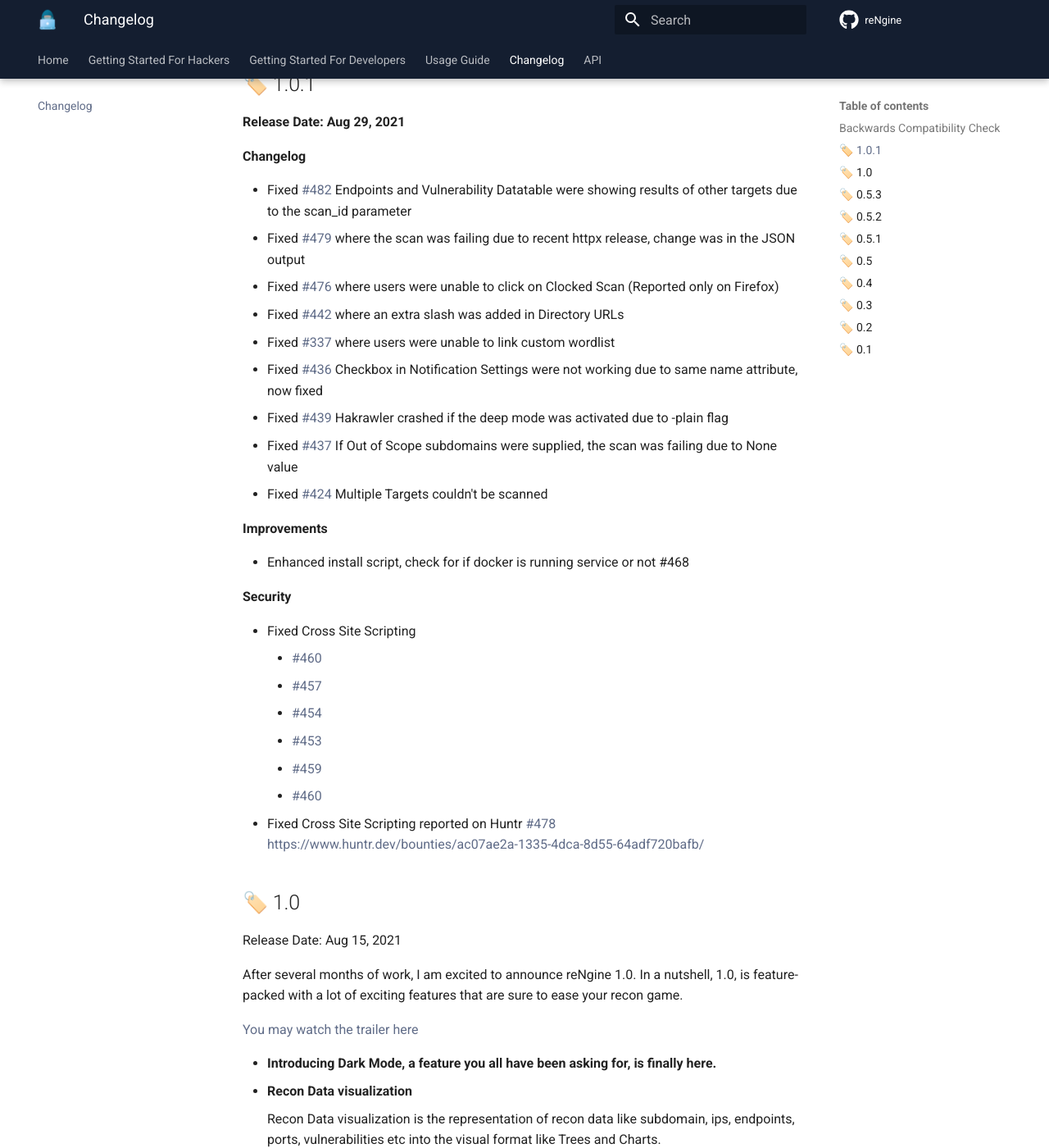
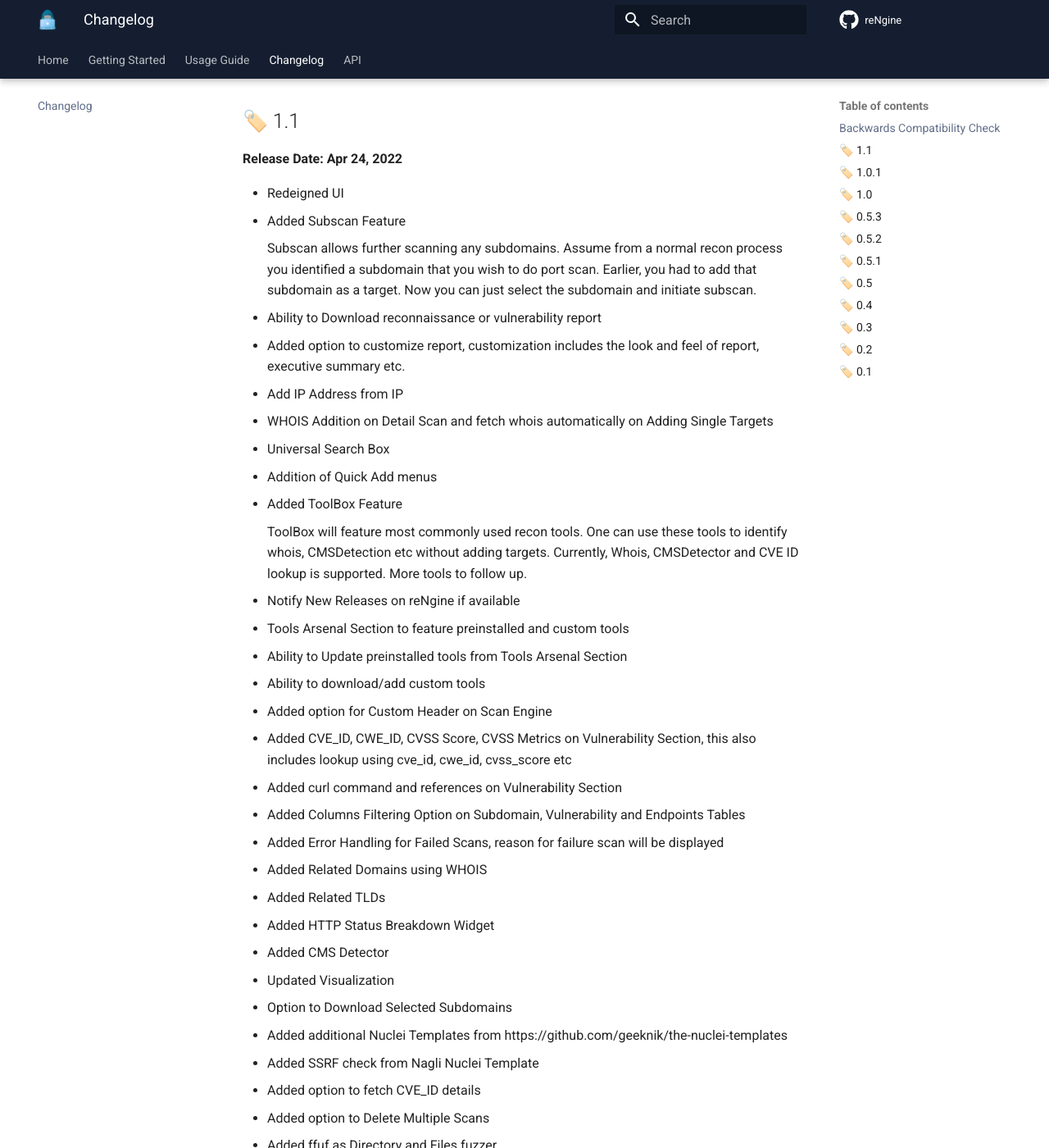
Before and after one commit to yogeshojha/rengineDocumentation, an MkDocs documentation site: the page built from docs/changelog.md, in a window 1280 px wide and 1400 px high, scrolled down 904 px. Shown: the whole window at 82% size. Built offline with MkDocs 1.6.1 and Material for MkDocs 9.7.7, drawn with Linux system fonts in a browser that asks for light colours; comment, search, counter and statistics services are not loaded; some of the changed text lies outside the part shown.

Commit message:
Added changelog

```diff
--- a/docs/changelog.md
+++ b/docs/changelog.md
@@ -8,6 +8,7 @@ Please ensure backwards compatibility before updating reNgine.
 
 | Version                                                      | Backwards Compatible |
 |--------------------------------------------------------------|----------------------|
+| 1.1                                                          | ❌ Not Compatible            |
 | 1.0.1                                                          | ✔️ Compatible upto 1.0            |
 | 1.0                                                          | ❌ Not Compatible                  |
 | 0.5.3                                                          | ✔️ Compatible                  |
@@ -18,6 +19,49 @@ Please ensure backwards compatibility before updating reNgine.
 | 0.3                                                          | ✔️ Compatible                  |
 | 0.2                                                          | ✔️ Compatible                  |
 | 0.1                                                          | ✔️ Compatible                  |
+
+## 🏷️ 1.1
+**Release Date: Apr 24, 2022**
+
+- Redeigned UI
+- Added Subscan Feature
+
+    Subscan allows further scanning any subdomains. Assume from a normal recon process you identified a subdomain that you wish to do port scan. Earlier, you had to add that subdomain as a target. Now you can just select the subdomain and initiate subscan.
+
+- Ability to Download reconnaissance or vulnerability report
+- Added option to customize report, customization includes the look and feel of report, executive summary etc.
+
+- Add IP Address from IP
+- WHOIS Addition on Detail Scan and fetch whois automatically on Adding Single Targets
+- Universal Search Box
+- Addition of Quick Add menus
+- Added ToolBox Feature
+
+    ToolBox will feature most commonly used recon tools. One can use these tools to identify whois, CMSDetection etc without adding targets. Currently, Whois, CMSDetector and CVE ID lookup is supported. More tools to follow up.
+
+- Notify New Releases on reNgine if available
+- Tools Arsenal Section to feature preinstalled and custom tools
+- Ability to Update preinstalled tools from Tools Arsenal Section
+- Ability to download/add custom tools
+- Added option for Custom Header on Scan Engine
+- Added CVE_ID, CWE_ID, CVSS Score, CVSS Metrics on Vulnerability Section, this also includes lookup using cve_id, cwe_id, cvss_score etc
+- Added curl command and references on Vulnerability Section
+- Added Columns Filtering Option on Subdomain, Vulnerability and Endpoints Tables
+- Added Error Handling for Failed Scans, reason for failure scan will be displayed
+- Added Related Domains using WHOIS
+- Added Related TLDs
+- Added HTTP Status Breakdown Widget
+- Added CMS Detector
+- Updated Visualization
+- Option to Download Selected Subdomains
+- Added additional Nuclei Templates from https://github.com/geeknik/the-nuclei-templates
+- Added SSRF check from Nagli Nuclei Template
+- Added option to fetch CVE_ID details
+- Added option to Delete Multiple Scans
+- Added ffuf as Directory and Files fuzzer
+-
+- Added widgets such as Most vulnerable Targets, Most Common Vulnerabilities, Most Common CVE IDs, Most Common CWE IDs, Most Common Vulnerability Tags
+
 
 ## 🏷️ 1.0.1
 
--- a/mkdocs.yml
+++ b/mkdocs.yml
@@ -25,8 +25,7 @@ theme:
 
 nav:
   - Home: index.md
-  - Getting Started For Hackers: getting-started.md
-  - Getting Started For Developers: options.md
+  - Getting Started: getting-started.md
   - Usage Guide: usage/index.md
   - Changelog: changelog.md
   - API: api.md
```
Also changed, not shown: docs/usage/external-tool.md (+3 -0 lines), docs/usage/index.md (+2 -0 lines), docs/usage/report.md (added, +14 -0 lines), docs/static/usage/report_1.png (added), docs/static/usage/report_2.png (added), docs/static/usage/report_cust.png (added).
